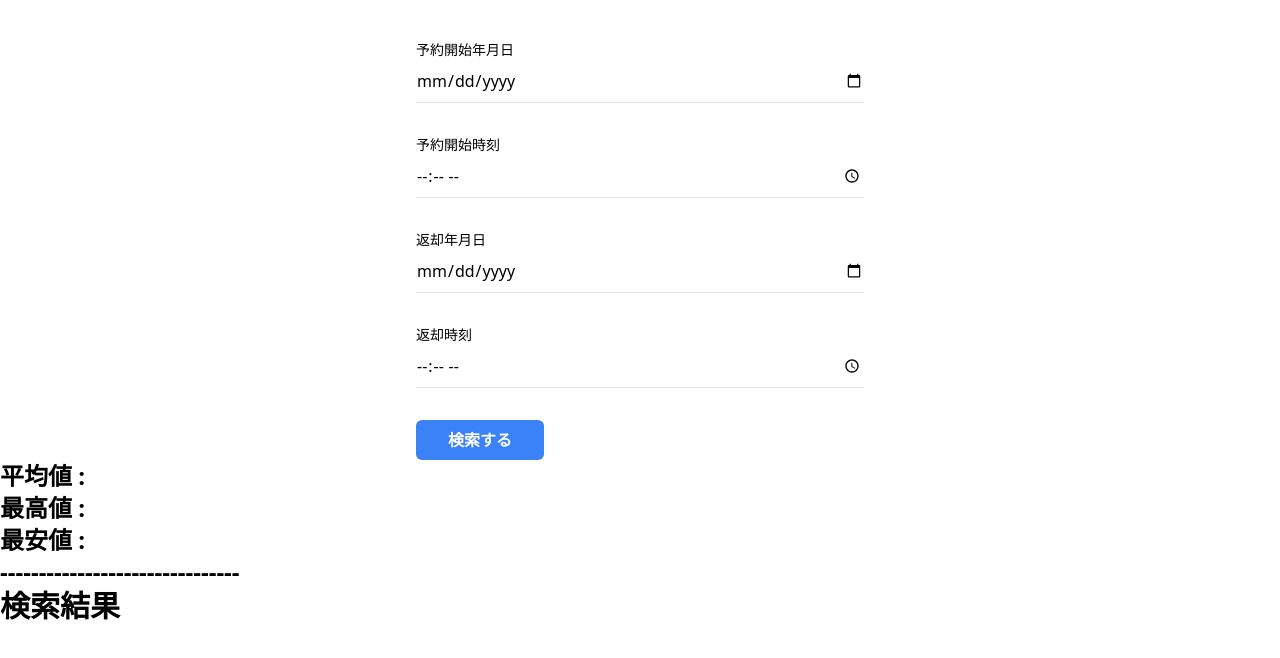
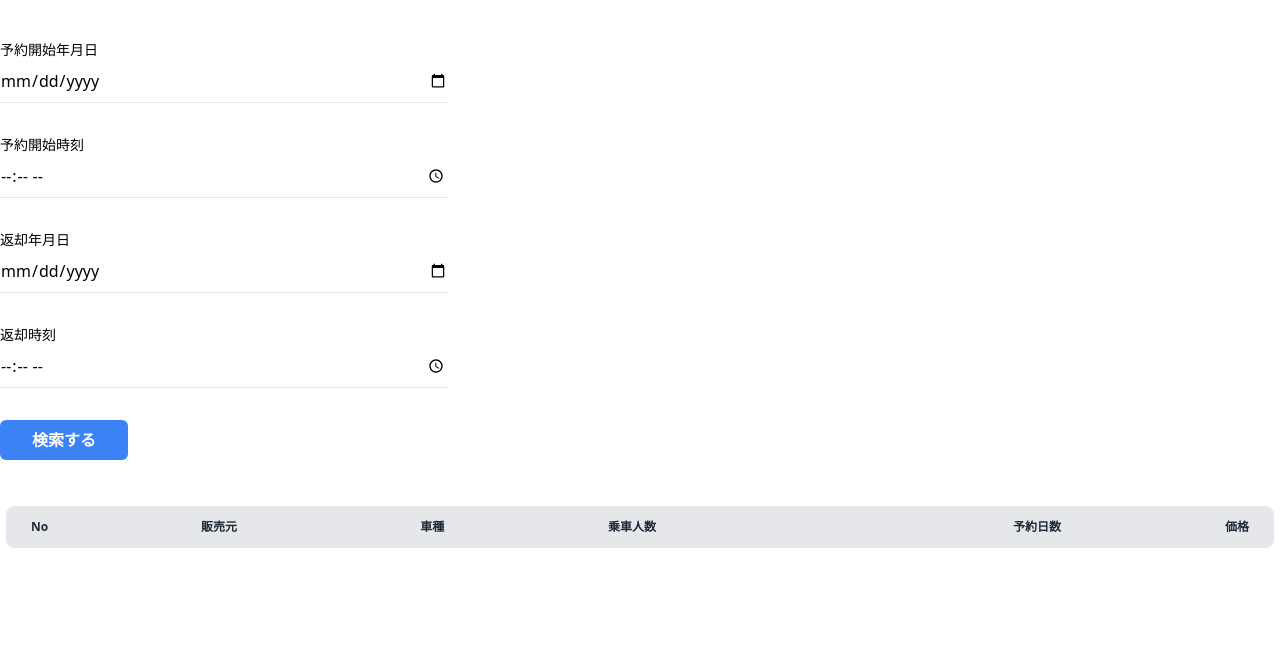
Before and after one commit to ReoIto/entacar-price-searcher-frontend, a Next.js app: page / in a window 1280 px wide. Shown: the top 658 px of the page. Built offline with nearby package versions, Linux system fonts and the light colour scheme.

Commit message:
検索結果をテーブルに表示させる

```diff
--- a/components/SearchForm.js
+++ b/components/SearchForm.js
@@ -3,7 +3,7 @@ import DateTimeInput from "./DateTimeInput";
 export default function SearchForm({ handleChange, handleSubmit }) {
   return (
     <>
-      <div className="w-10/12 mx-auto md:max-w-md pt-10">
+      <div className="md:max-w-md pt-10 pb-10">
         <form onSubmit={(e) => handleSubmit(e)}>
           <div className="mb-8">
             <DateTimeInput
--- /dev/null
+++ b/components/SearchResultTable.js
@@ -0,0 +1,21 @@
+import TableHeader from "./TableHeader";
+import TableRows from "./TableRows";
+
+export default function SearchResultTable({ carList }) {
+  return (
+    <div className="flex flex-col pb-10">
+      <div className="overflow-x-auto">
+        <div className="p-1.5 w-full inline-block align-middle">
+          <div className="overflow-hidden border rounded-lg">
+            <table className="min-w-full divide-y divide-gray-200">
+              <TableHeader />
+              <tbody className="divide-y divide-gray-200">
+                <TableRows carList={carList} />
+              </tbody>
+            </table>
+          </div>
+        </div>
+      </div>
+    </div>
+  );
+}
--- /dev/null
+++ b/components/TableHeader.js
@@ -0,0 +1,46 @@
+import React from "react";
+
+export default function TableHeader() {
+  return (
+    <thead className=" bg-gray-200">
+      <tr>
+        <th
+          scope="col"
+          className="px-6 py-3 text-xs font-bold text-left text-gray-800"
+        >
+          No
+        </th>
+        <th
+          scope="col"
+          className="px-6 py-3 text-xs font-bold text-left text-gray-800"
+        >
+          販売元
+        </th>
+        <th
+          scope="col"
+          className="px-6 py-3 text-xs font-bold text-left text-gray-800"
+        >
+          車種
+        </th>
+        <th
+          scope="col"
+          className="px-6 py-3 text-xs font-bold text-left text-gray-800"
+        >
+          乗車人数
+        </th>
+        <th
+          scope="col"
+          className="px-6 py-3 text-xs font-bold text-right text-gray-800"
+        >
+          予約日数
+        </th>
+        <th
+          scope="col"
+          className="px-6 py-3 text-xs font-bold text-right text-gray-800"
+        >
+          価格
+        </th>
+      </tr>
+    </thead>
+  );
+}
--- /dev/null
+++ b/components/TableRows.js
@@ -0,0 +1,57 @@
+import React from "react";
+
+export default function TableRows({ carList }) {
+  // const renderCarList = carList.map((item, i) => {
+  //   return (
+  //     <>
+  //       <td className="px-6 py-4 text-sm font-medium text-gray-800 whitespace-nowrap">
+  //         {item.shop_name}
+  //       </td>
+  //       <td className="px-6 py-4 text-sm text-gray-800 whitespace-nowrap">
+  //         {item.car_name}
+  //       </td>
+  //       <td className="px-6 py-4 text-sm text-gray-800 whitespace-nowrap">
+  //         {item.limit_of_passengers}
+  //       </td>
+  //       <td className="px-6 py-4 text-sm text-gray-800 whitespace-nowrap">
+  //         {item.price_title}
+  //       </td>
+  //       <td className="px-6 py-4 text-sm text-gray-800 whitespace-nowrap">
+  //         {item.price}
+  //       </td>
+  //       <br />
+  //     </>
+  //   );
+  // });
+
+  // return <tr>{renderCarList}</tr>;
+  return (
+    <>
+      {carList.map((item, index) => {
+        let i = index + 1;
+        return (
+          <tr>
+            <td className="px-6 py-4 text-xs font-medium text-gray-800 whitespace-nowrap">
+              {i}
+            </td>
+            <td className="px-6 py-4 text-xs font-medium text-gray-800 whitespace-nowrap">
+              {item.shop_name}
+            </td>
+            <td className="px-6 py-4 text-xs text-gray-800 whitespace-nowrap truncate">
+              {item.car_name}
+            </td>
+            <td className="px-6 py-4 text-xs text-gray-800 whitespace-nowrap">
+              {item.limit_of_passengers}
+            </td>
+            <td className="px-6 py-4 text-xs text-gray-800 whitespace-nowrap">
+              {item.price_title}
+            </td>
+            <td className="px-6 py-4 text-xs text-gray-800 whitespace-nowrap">
+              {item.price}
+            </td>
+          </tr>
+        );
+      })}
+    </>
+  );
+}
--- a/pages/index.js
+++ b/pages/index.js
@@ -1,6 +1,7 @@
 import Head from "next/head";
 import { useState } from "react";
 import SearchForm from "../components/SearchForm";
+import SearchResultTable from "../components/SearchResultTable";
 
 export default function Home() {
   const [values, setValues] = useState({
@@ -61,21 +62,8 @@ export default function Home() {
     }));
   }
 
-  const renderCarList = searchResult.carList.map((item, i) => {
-    return (
-      <div key={i}>
-        <p>{item.shop_name}</p>
-        <p>{item.car_name}</p>
-        <p>{item.limit_of_passengers}</p>
-        <p>{item.price_title}</p>
-        <p>{item.price}</p>
-        <span>-------------------------------</span>
-      </div>
-    );
-  });
-
   return (
-    <div>
+    <div className="container mx-auto">
       <Head>
         <title>Rentacar Price Searcher</title>
         <meta
@@ -84,20 +72,11 @@ export default function Home() {
         />
         <link rel="icon" href="/favicon.ico" />
       </Head>
-
       <SearchForm
         handleChange={handleChangeValue}
         handleSubmit={handleSubmit}
       />
-
-      <div className="text-2xl font-bold">
-        <h2>{`平均値 : ${searchResult.averagePrice}`}</h2>
-        <h2>{`最高値 : ${searchResult.highestPrice}`}</h2>
-        <h2>{`最安値 : ${searchResult.cheapestPrice}`}</h2>
-        <span>-------------------------------</span>
-      </div>
-      <div className="text-3xl font-bold pb-5">検索結果</div>
-      {renderCarList}
+      <SearchResultTable carList={searchResult.carList} />
     </div>
   );
 }
```
